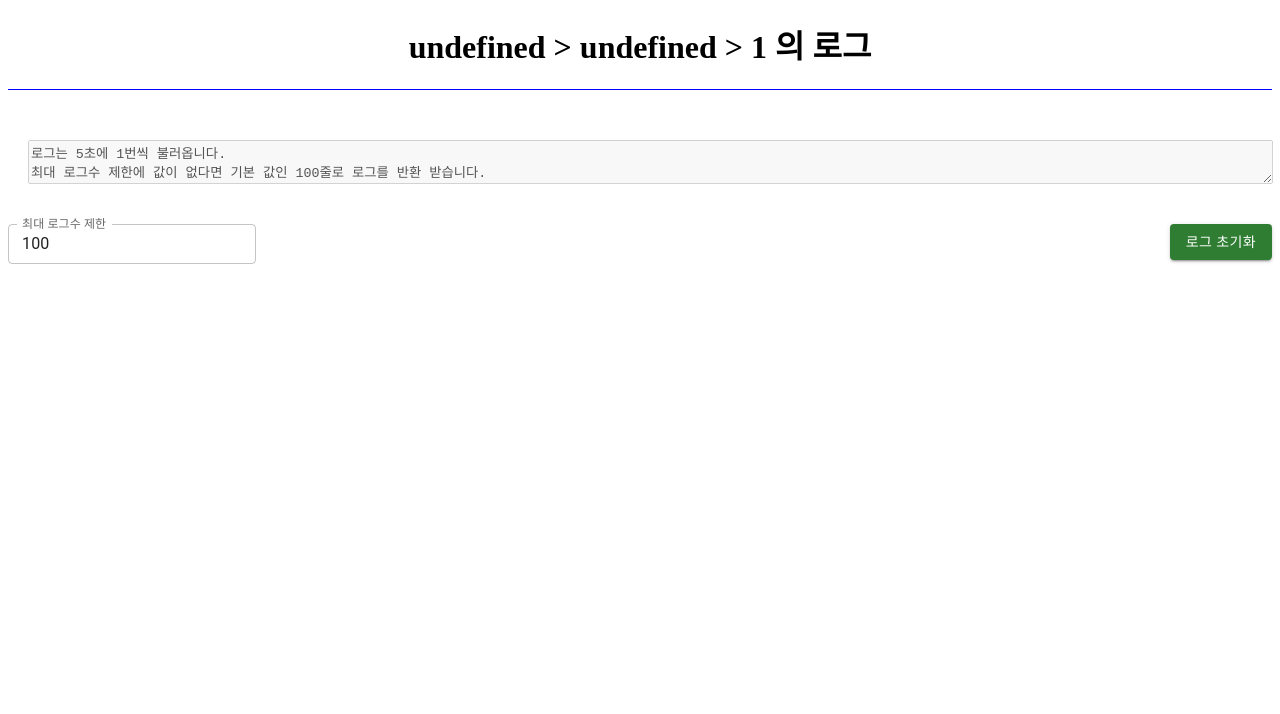
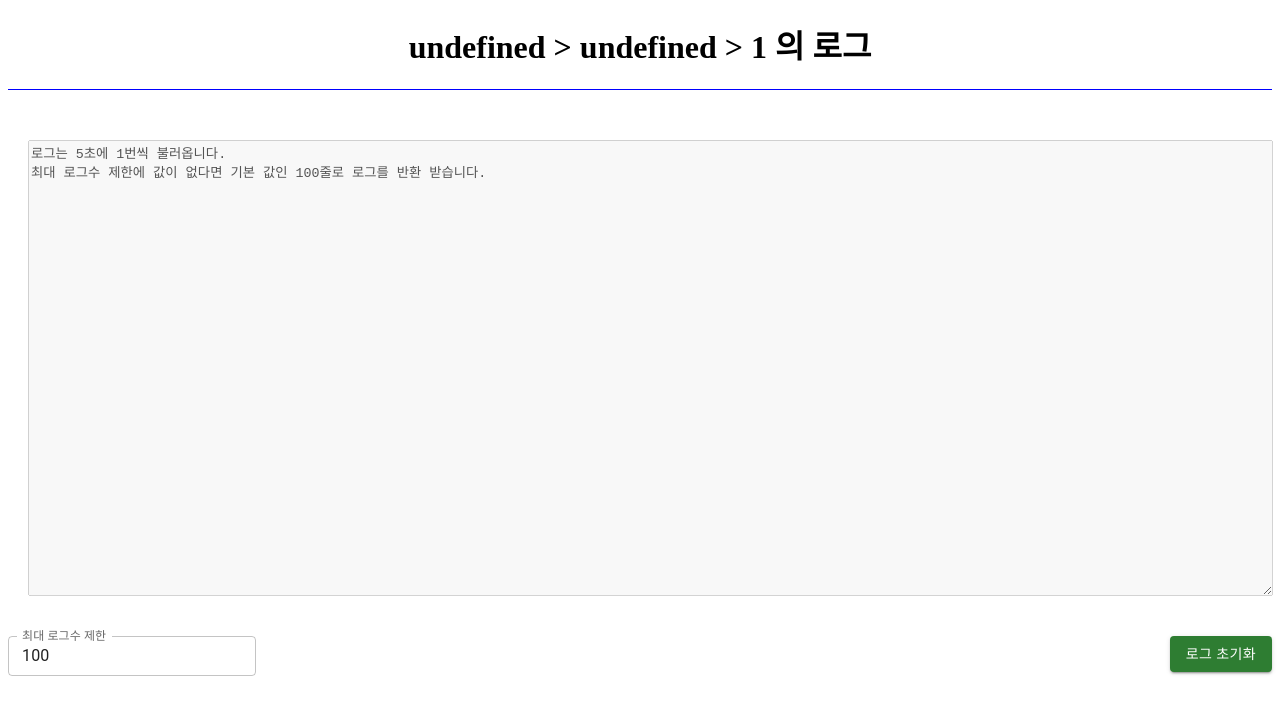
Before and after one commit to danawalab/is-deploy-console, a Next.js app: page /service/log/1 in a window 1280 px wide. Shown: the top 714 px of the page. Built offline with nearby package versions, Linux system fonts and the light colour scheme.

Commit message:
feat: logArea ui 수정

```diff
--- a/components/Log/LogArea.js
+++ b/components/Log/LogArea.js
@@ -37,7 +37,8 @@ export default function LogArea({service, node, pod}) {
             <Grid item xs={12}>
                 <TextareaAutosize
                     disabled={true}
-                    maxRows={50}
+                    minRows={30}
+                    maxRows={40}
                     value={logData}
                     className={styles.area}
                 />
```
